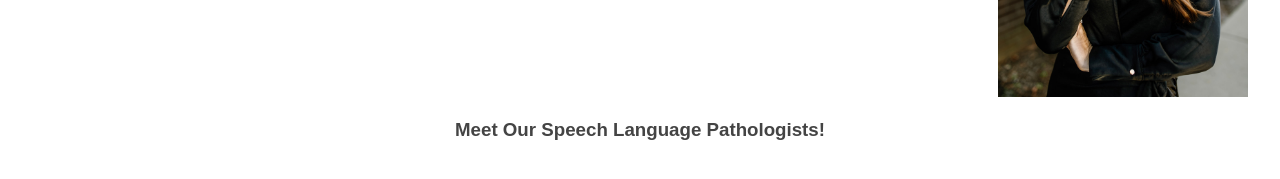
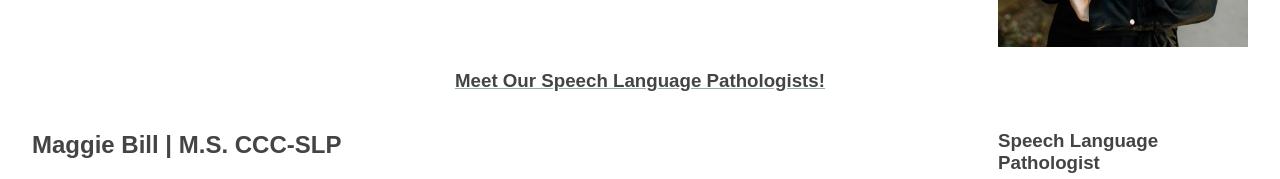
Before and after one commit to brunojoey/thrive-therapy, a React (Create React App) app: page /about in a window 1280 px wide. Shown: the part 3939-4118 px from the top of the page. Built offline with nearby package versions, Linux system fonts and the light colour scheme.

Commit message:
Deleted Meet Our staff. Redundant. Added an underline for SLP

```diff
--- a/src/pages/About.js
+++ b/src/pages/About.js
@@ -118,8 +118,7 @@ const About = () => {
           </div>
         </section>
         <section className="about-staff">
-          <h2>Meet Our Amazing Staff!</h2>
-          <section className="about-staff-otr">
+          <div className="about-staff-otr">
             <h3 style={{ textAlign: "center" }}>Meet Our Occuptational Therapists!</h3>
             <div className="about-staff-jordan">
               <div>
@@ -209,8 +208,8 @@ const About = () => {
                 <img src={maggieWebbPhoto} alt="Maggie Webb" width="250" />
               </div>
             </div>
-          </section>
-          <section className="about-staff-slp">
+          </div>
+          <div className="about-staff-slp">
             <h3 style={{ textAlign: "center" }}>Meet Our Speech Language Pathologists!</h3>
             <div className="about-staff-maggie-bill">
               <div>
@@ -260,8 +259,7 @@ const About = () => {
                 </p>
               </div>
             </div>
-
-          </section>
+          </div>
           {/* <div className="about-staff-coming-soon">
             <h3>And More Bios Coming Soon!</h3>
             <li>Alicia Kurth | COTA</li>
--- a/src/pages/index.scss
+++ b/src/pages/index.scss
@@ -251,7 +251,7 @@
       text-align: center;
     }
 
-    &-otr{
+    &-otr {
       > h3 {
         text-decoration: underline;
         text-decoration-color: $color-lightTeal;
@@ -329,6 +329,13 @@
         display: flex;
         justify-content: flex-end;
         font-size: 100%;
+      }
+    }
+
+    &-slp {
+      > h3 {
+        text-decoration: underline;
+        text-decoration-color: $color-lightTeal;
       }
     }
 
```
